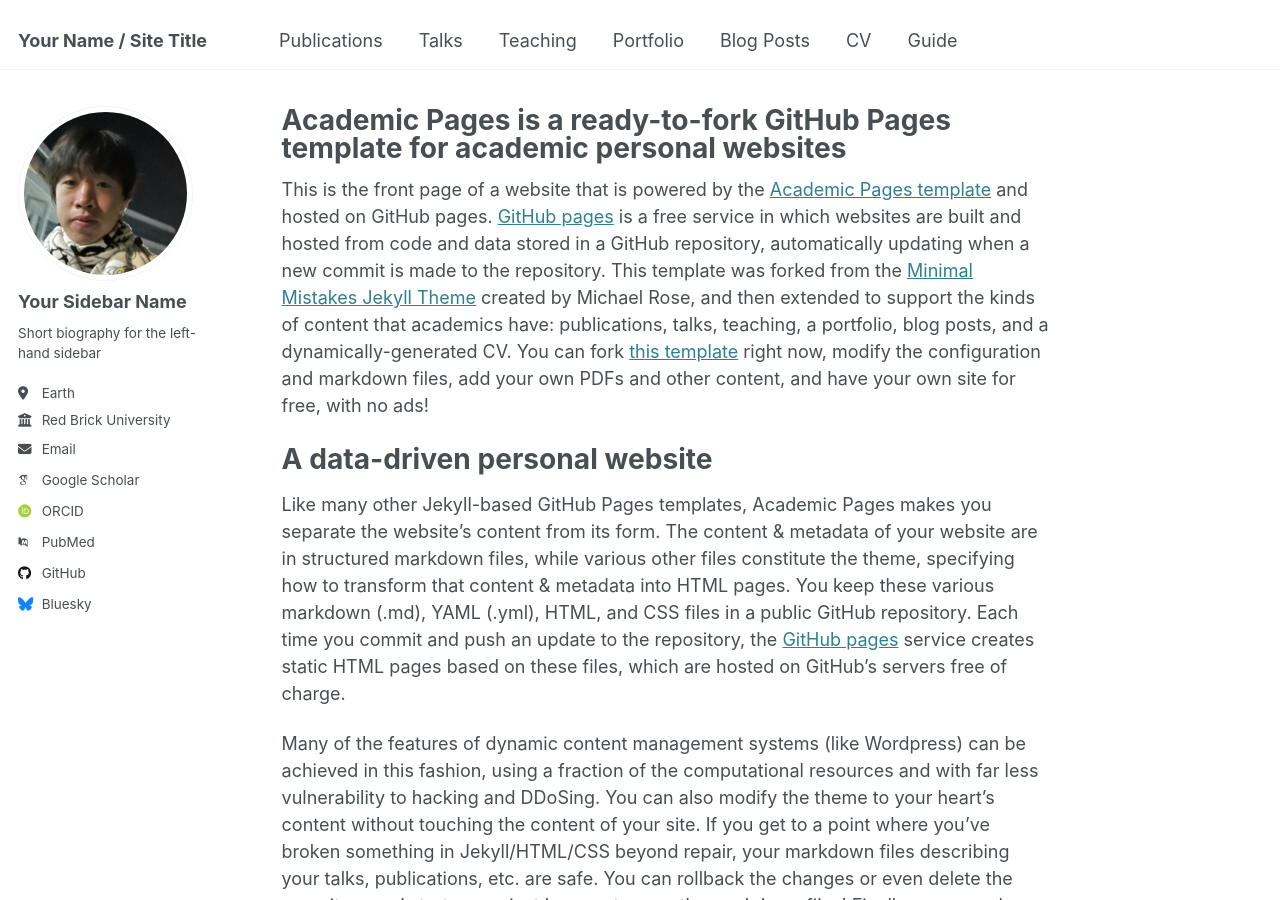
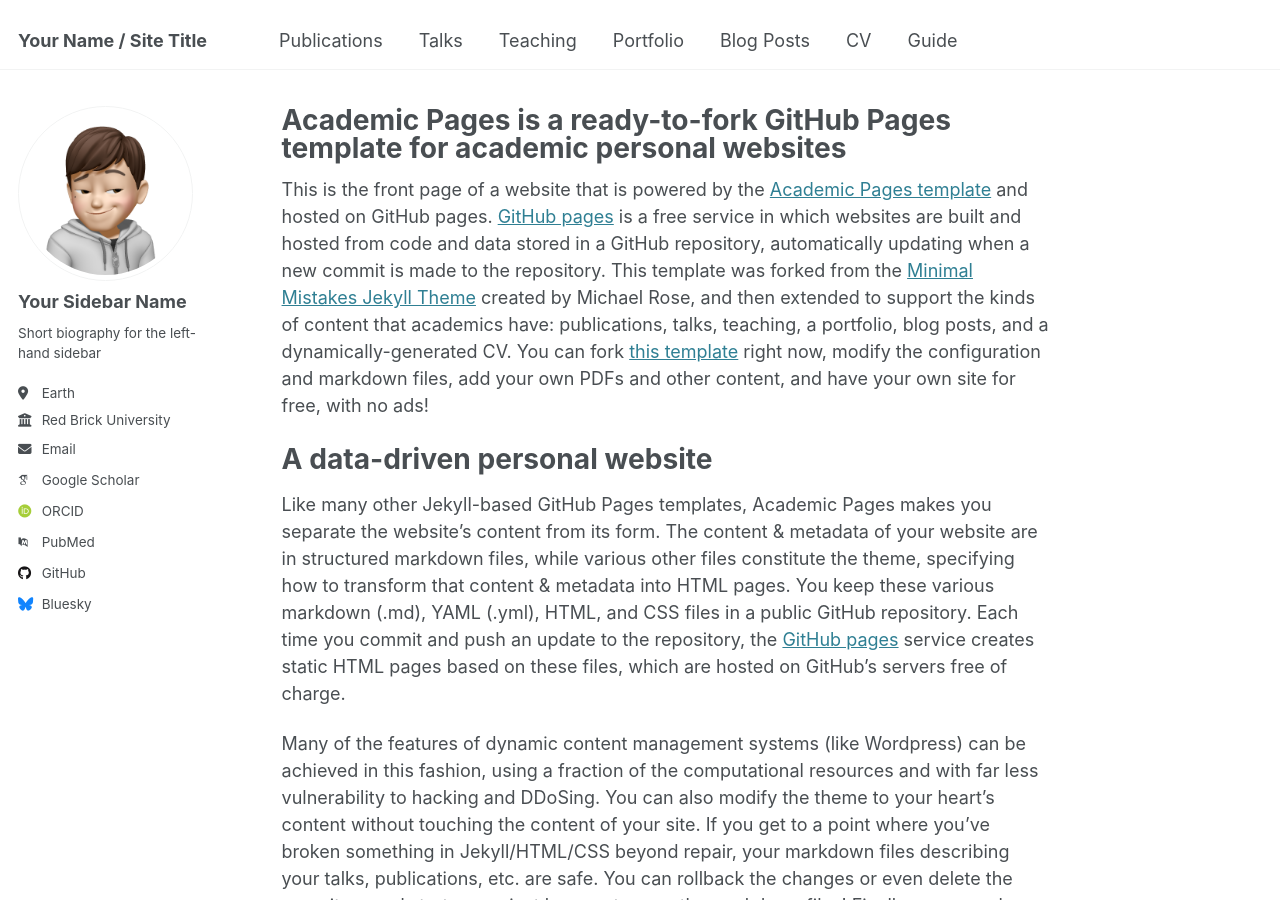
Before and after one commit to Martin-HZK/Martin-HZK.github.io, a Jekyll site: the page built from _pages/about.md, in a window 1280 px wide and 900 px high. Built offline with Jekyll 4.4.1, drawn with Linux system fonts in a browser that asks for light colours; some web fonts are replaced.

Commit message:
Add profile image

```diff
--- a/_config.yml
+++ b/_config.yml
@@ -22,7 +22,7 @@ repository               : "academicpages/academicpages.github.io"
 #               Additional customization can be done by editing /_includes/author-profile.html
 author:
   # Biographic information
-  avatar           : "Zhikai.jpeg"
+  avatar           : "custom_profile.png"
   name             : "Your Sidebar Name"
   pronouns         : # example: "she/her"
   bio              : "Short biography for the left-hand sidebar"
```
Also changed, not shown: images/custom_profile.png (added), 1 other file.
